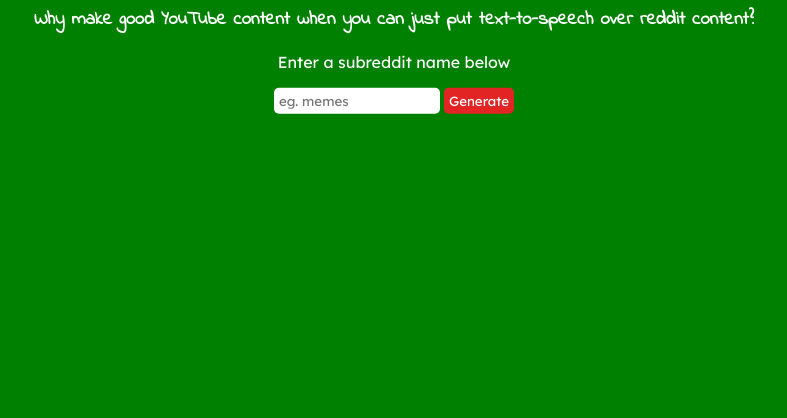
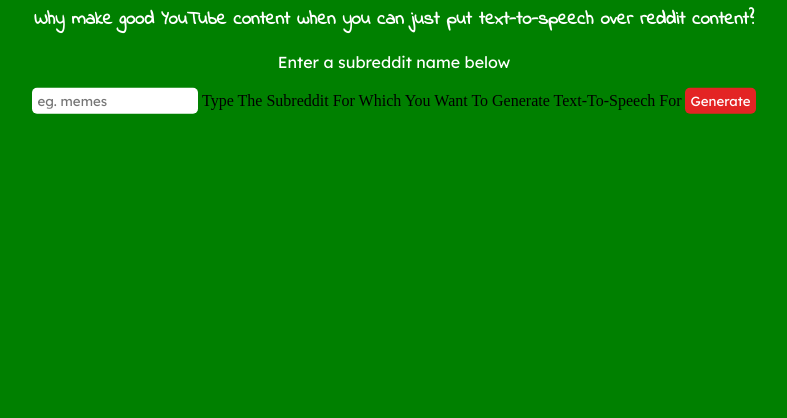
Before and after one commit to randomorganizationaccount/rtts, a plain HTML site: page index.html in a window 1280 px wide. Shown: the part 382-800 px from the top of the page, without its empty margins (246-1033 px from the left). Drawn offline with Linux system fonts and the light colour scheme; files that its build step writes are made by us from their sources; files whose address does not match are found by name.

Commit message:
Update index.html
Added label tag for input field

```diff
--- a/index.html
+++ b/index.html
@@ -23,6 +23,7 @@
       <h3>Why make good YouTube content when you can just put text-to-speech over reddit content?</h3>
       <p>Enter a subreddit name below</p>
       <input id="subreddit" type="text" name="" value="" placeholder="eg. memes">
+      <label for="subreddit">Type The Subreddit For Which You Want To Generate Text-To-Speech For</label>
       <button id="start" type="button" name="button">Generate</button>
     </div>
     <div id="redditcontent" class="textOnly">
```
